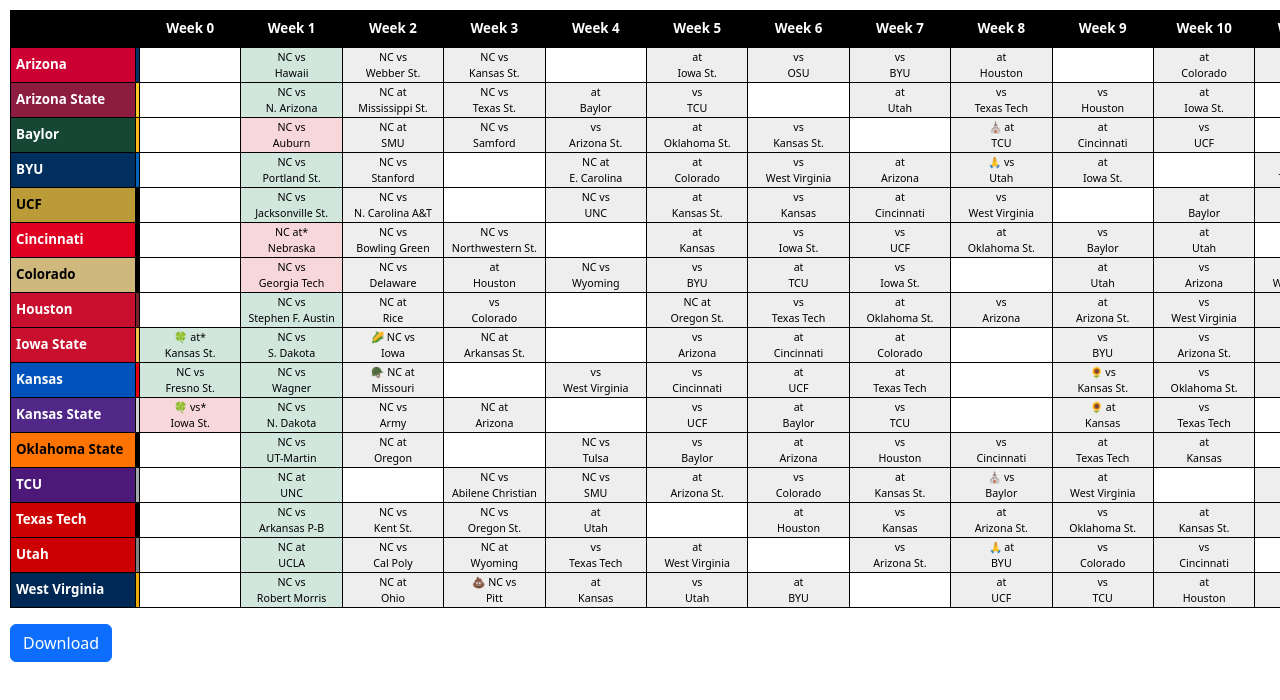
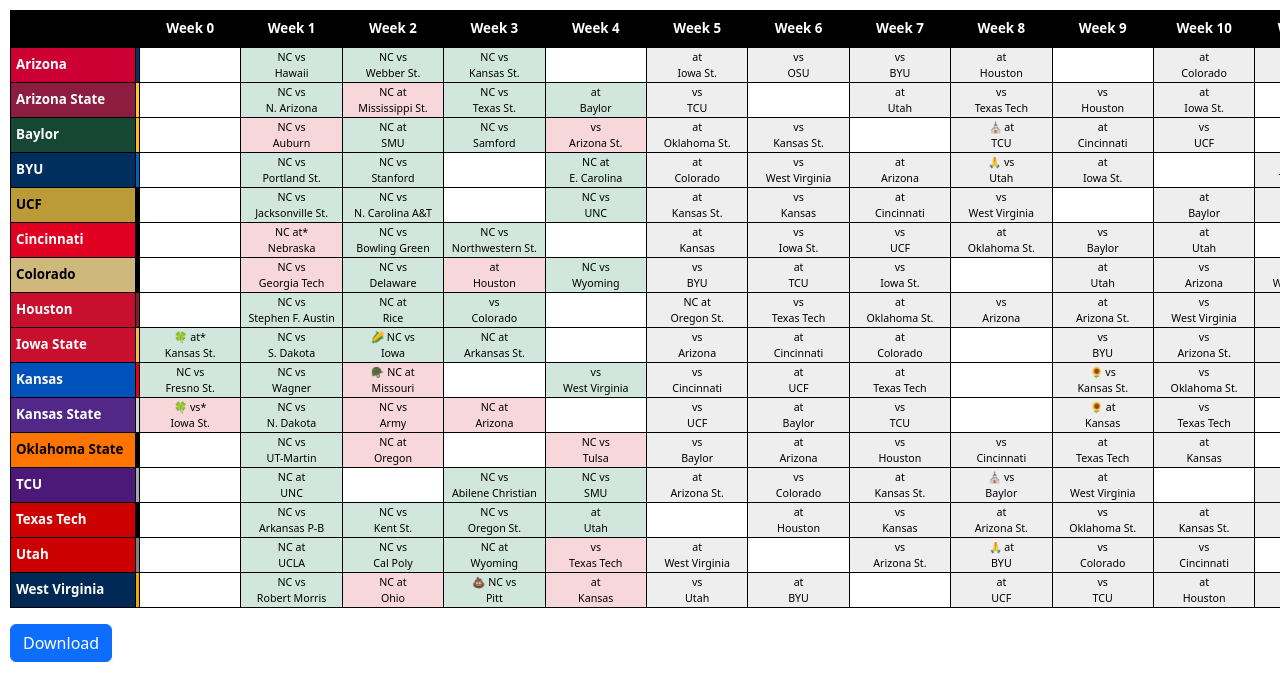
Before and after one commit to CivBase/b12-picks, a plain HTML site: page index.html in a window 1280 px wide. Shown: the top 700 px of the page. Drawn offline with nearby package versions, Linux system fonts and the light colour scheme.

Commit message:
Updated through week 4

```diff
--- a/index.html
+++ b/index.html
@@ -119,8 +119,8 @@
           "picks": {
             "w00": null,
             "w01": {"pick": true,  "nc": true,  "pre": "NC vs",    "team": "Hawaii"},
-            "w02": {"pick": null,  "nc": true,  "pre": "NC vs",    "team": "Webber St."},
-            "w03": {"pick": null,  "nc": true,  "pre": "NC vs",    "team": "Kansas St."},
+            "w02": {"pick": true,  "nc": true,  "pre": "NC vs",    "team": "Webber St."},
+            "w03": {"pick": true,  "nc": true,  "pre": "NC vs",    "team": "Kansas St."},
             "w04": null,
             "w05": {"pick": null,  "nc": false, "pre": "at",       "team": "Iowa St."},
             "w06": {"pick": null,  "nc": false, "pre": "vs",       "team": "OSU"},
@@ -141,9 +141,9 @@
           "picks": {
             "w00": null,
             "w01": {"pick": true,  "nc": true,  "pre": "NC vs",    "team": "N. Arizona"},
-            "w02": {"pick": null,  "nc": true,  "pre": "NC at",    "team": "Mississippi St."},
-            "w03": {"pick": null,  "nc": true,  "pre": "NC vs",    "team": "Texas St."},
-            "w04": {"pick": null,  "nc": false, "pre": "at",       "team": "Baylor"},
+            "w02": {"pick": false, "nc": true,  "pre": "NC at",    "team": "Mississippi St."},
+            "w03": {"pick": true,  "nc": true,  "pre": "NC vs",    "team": "Texas St."},
+            "w04": {"pick": true,  "nc": false, "pre": "at",       "team": "Baylor"},
             "w05": {"pick": null,  "nc": false, "pre": "vs",       "team": "TCU"},
             "w06": null,
             "w07": {"pick": null,  "nc": false, "pre": "at",       "team": "Utah"},
@@ -163,9 +163,9 @@
           "picks": {
             "w00": null,
             "w01": {"pick": false, "nc": true,  "pre": "NC vs",    "team": "Auburn"},
-            "w02": {"pick": null,  "nc": true,  "pre": "NC at",    "team": "SMU"},
-            "w03": {"pick": null,  "nc": true,  "pre": "NC vs",    "team": "Samford"},
-            "w04": {"pick": null,  "nc": false, "pre": "vs",       "team": "Arizona St."},
+            "w02": {"pick": true,  "nc": true,  "pre": "NC at",    "team": "SMU"},
+            "w03": {"pick": true,  "nc": true,  "pre": "NC vs",    "team": "Samford"},
+            "w04": {"pick": false, "nc": false, "pre": "vs",       "team": "Arizona St."},
             "w05": {"pick": null,  "nc": false, "pre": "at",       "team": "Oklahoma St."},
             "w06": {"pick": null,  "nc": false, "pre": "vs",       "team": "Kansas St."},
             "w07": null,
@@ -185,9 +185,9 @@
           "picks": {
             "w00": null,
             "w01": {"pick": true,  "nc": true,  "pre": "NC vs",    "team": "Portland St."},
-            "w02": {"pick": null,  "nc": true,  "pre": "NC vs",    "team": "Stanford"},
+            "w02": {"pick": true,  "nc": true,  "pre": "NC vs",    "team": "Stanford"},
             "w03": null,
-            "w04": {"pick": null,  "nc": true,  "pre": "NC at",    "team": "E. Carolina"},
+            "w04": {"pick": true,  "nc": true,  "pre": "NC at",    "team": "E. Carolina"},
             "w05": {"pick": null,  "nc": false, "pre": "at",       "team": "Colorado"},
             "w06": {"pick": null,  "nc": false, "pre": "vs",       "team": "West Virginia"},
             "w07": {"pick": null,  "nc": false, "pre": "at",       "team": "Arizona"},
@@ -207,9 +207,9 @@
           "picks": {
             "w00": null,
             "w01": {"pick": true,  "nc": true,  "pre": "NC vs",    "team": "Jacksonville St."},
-            "w02": {"pick": null,  "nc": true,  "pre": "NC vs",    "team": "N. Carolina A&T"},
+            "w02": {"pick": true,  "nc": true,  "pre": "NC vs",    "team": "N. Carolina A&T"},
             "w03": null,
-            "w04": {"pick": null,  "nc": true,  "pre": "NC vs",    "team": "UNC"},
+            "w04": {"pick": true,  "nc": true,  "pre": "NC vs",    "team": "UNC"},
             "w05": {"pick": null,  "nc": false, "pre": "at",       "team": "Kansas St."},
             "w06": {"pick": null,  "nc": false, "pre": "vs",       "team": "Kansas"},
             "w07": {"pick": null,  "nc": false, "pre": "at",       "team": "Cincinnati"},
@@ -229,8 +229,8 @@
           "picks": {
             "w00": null,
             "w01": {"pick": false, "nc": true,  "pre": "NC at*",   "team": "Nebraska"},
-            "w02": {"pick": null,  "nc": true,  "pre": "NC vs",    "team": "Bowling Green"},
-            "w03": {"pick": null,  "nc": true,  "pre": "NC vs",    "team": "Northwestern St."},
+            "w02": {"pick": true,  "nc": true,  "pre": "NC vs",    "team": "Bowling Green"},
+            "w03": {"pick": true,  "nc": true,  "pre": "NC vs",    "team": "Northwestern St."},
             "w04": null,
             "w05": {"pick": null,  "nc": false, "pre": "at",       "team": "Kansas"},
             "w06": {"pick": null,  "nc": false, "pre": "vs",       "team": "Iowa St."},
@@ -251,9 +251,9 @@
           "picks": {
             "w00": null,
             "w01": {"pick": false, "nc": true,  "pre": "NC vs",    "team": "Georgia Tech"},
-            "w02": {"pick": null,  "nc": true,  "pre": "NC vs",    "team": "Delaware"},
-            "w03": {"pick": null,  "nc": false, "pre": "at",       "team": "Houston"},
-            "w04": {"pick": null,  "nc": true,  "pre": "NC vs",    "team": "Wyoming"},
+            "w02": {"pick": true,  "nc": true,  "pre": "NC vs",    "team": "Delaware"},
+            "w03": {"pick": false, "nc": false, "pre": "at",       "team": "Houston"},
+            "w04": {"pick": true,  "nc": true,  "pre": "NC vs",    "team": "Wyoming"},
             "w05": {"pick": null,  "nc": false, "pre": "vs",       "team": "BYU"},
             "w06": {"pick": null,  "nc": false, "pre": "at",       "team": "TCU"},
             "w07": {"pick": null,  "nc": false, "pre": "vs",       "team": "Iowa St."},
@@ -273,8 +273,8 @@
           "picks": {
             "w00": null,
             "w01": {"pick": true,  "nc": true,  "pre": "NC vs",    "team": "Stephen F. Austin"},
-            "w02": {"pick": null,  "nc": true,  "pre": "NC at",    "team": "Rice"},
-            "w03": {"pick": null,  "nc": false, "pre": "vs",       "team": "Colorado"},
+            "w02": {"pick": true,  "nc": true,  "pre": "NC at",    "team": "Rice"},
+            "w03": {"pick": true,  "nc": false, "pre": "vs",       "team": "Colorado"},
             "w04": null,
             "w05": {"pick": null,  "nc": true,  "pre": "NC at",    "team": "Oregon St."},
             "w06": {"pick": null,  "nc": false, "pre": "vs",       "team": "Texas Tech"},
@@ -295,8 +295,8 @@
           "picks": {
             "w00": {"pick": true,  "nc": false, "pre": "🍀 at*",   "team": "Kansas St."},
             "w01": {"pick": true,  "nc": true,  "pre": "NC vs",    "team": "S. Dakota"},
-            "w02": {"pick": null,  "nc": true,  "pre": "🌽 NC vs", "team": "Iowa"},
-            "w03": {"pick": null,  "nc": true,  "pre": "NC at",    "team": "Arkansas St."},
+            "w02": {"pick": true,  "nc": true,  "pre": "🌽 NC vs", "team": "Iowa"},
+            "w03": {"pick": true,  "nc": true,  "pre": "NC at",    "team": "Arkansas St."},
             "w04": null,
             "w05": {"pick": null,  "nc": false, "pre": "vs",       "team": "Arizona"},
             "w06": {"pick": null,  "nc": false, "pre": "at",       "team": "Cincinnati"},
@@ -317,9 +317,9 @@
           "picks": {
             "w00": {"pick": true,  "nc": true,  "pre": "NC vs",    "team": "Fresno St."},
             "w01": {"pick": true,  "nc": true,  "pre": "NC vs",    "team": "Wagner"},
-            "w02": {"pick": null,  "nc": true,  "pre": "🪖 NC at", "team": "Missouri"},
+            "w02": {"pick": false, "nc": true,  "pre": "🪖 NC at", "team": "Missouri"},
             "w03": null,
-            "w04": {"pick": null,  "nc": false, "pre": "vs",       "team": "West Virginia"},
+            "w04": {"pick": true,  "nc": false, "pre": "vs",       "team": "West Virginia"},
             "w05": {"pick": null,  "nc": false, "pre": "vs",       "team": "Cincinnati"},
             "w06": {"pick": null,  "nc": false, "pre": "at",       "team": "UCF"},
             "w07": {"pick": null,  "nc": false, "pre": "at",       "team": "Texas Tech"},
@@ -339,8 +339,8 @@
           "picks": {
             "w00": {"pick": false, "nc": false, "pre": "🍀 vs*",   "team": "Iowa St."},
             "w01": {"pick": true,  "nc": true,  "pre": "NC vs",    "team": "N. Dakota"},
-            "w02": {"pick": null,  "nc": true,  "pre": "NC vs",    "team": "Army"},
-            "w03": {"pick": null,  "nc": true,  "pre": "NC at",    "team": "Arizona"},
+            "w02": {"pick": false, "nc": true,  "pre": "NC vs",    "team": "Army"},
+            "w03": {"pick": false, "nc": true,  "pre": "NC at",    "team": "Arizona"},
             "w04": null,
             "w05": {"pick": null,  "nc": false, "pre": "vs",       "team": "UCF"},
             "w06": {"pick": null,  "nc": false, "pre": "at",       "team": "Baylor"},
@@ -361,9 +361,9 @@
           "picks": {
             "w00": null,
             "w01": {"pick": true,  "nc": true,  "pre": "NC vs",    "team": "UT-Martin"},
-            "w02": {"pick": null,  "nc": true,  "pre": "NC at",    "team": "Oregon"},
+            "w02": {"pick": false, "nc": true,  "pre": "NC at",    "team": "Oregon"},
             "w03": null,
-            "w04": {"pick": null,  "nc": true,  "pre": "NC vs",    "team": "Tulsa"},
+            "w04": {"pick": false, "nc": true,  "pre": "NC vs",    "team": "Tulsa"},
             "w05": {"pick": null,  "nc": false, "pre": "vs",       "team": "Baylor"},
             "w06": {"pick": null,  "nc": false, "pre": "at",       "team": "Arizona"},
             "w07": {"pick": null,  "nc": false, "pre": "vs",       "team": "Houston"},
@@ -384,8 +384,8 @@
             "w00": null,
             "w01": {"pick": true,  "nc": true,  "pre": "NC at",    "team": "UNC"},
             "w02": null,
-            "w03": {"pick": null,  "nc": true,  "pre": "NC vs",    "team": "Abilene Christian"},
-            "w04": {"pick": null,  "nc": true,  "pre": "NC vs",    "team": "SMU"},
+            "w03": {"pick": true,  "nc": true,  "pre": "NC vs",    "team": "Abilene Christian"},
+            "w04": {"pick": true,  "nc": true,  "pre": "NC vs",    "team": "SMU"},
             "w05": {"pick": null,  "nc": false, "pre": "at",       "team": "Arizona St."},
             "w06": {"pick": null,  "nc": false, "pre": "vs",       "team": "Colorado"},
             "w07": {"pick": null,  "nc": false, "pre": "at",       "team": "Kansas St."},
@@ -405,9 +405,9 @@
           "picks": {
             "w00": null,
             "w01": {"pick": true,  "nc": true,  "pre": "NC vs",    "team": "Arkansas P-B"},
-            "w02": {"pick": null,  "nc": true,  "pre": "NC vs",    "team": "Kent St."},
-            "w03": {"pick": null,  "nc": true,  "pre": "NC vs",    "team": "Oregon St."},
-            "w04": {"pick": null,  "nc": false, "pre": "at",       "team": "Utah"},
+            "w02": {"pick": true,  "nc": true,  "pre": "NC vs",    "team": "Kent St."},
+            "w03": {"pick": true,  "nc": true,  "pre": "NC vs",    "team": "Oregon St."},
+            "w04": {"pick": true,  "nc": false, "pre": "at",       "team": "Utah"},
             "w05": null,
             "w06": {"pick": null,  "nc": false, "pre": "at",       "team": "Houston"},
             "w07": {"pick": null,  "nc": false, "pre": "vs",       "team": "Kansas"},
@@ -427,9 +427,9 @@
           "picks": {
             "w00": null,
             "w01": {"pick": true,  "nc": true,  "pre": "NC at",    "team": "UCLA"},
-            "w02": {"pick": null,  "nc": true,  "pre": "NC vs",    "team": "Cal Poly"},
-            "w03": {"pick": null,  "nc": true,  "pre": "NC at",    "team": "Wyoming"},
-            "w04": {"pick": null,  "nc": false, "pre": "vs",       "team": "Texas Tech"},
+            "w02": {"pick": true,  "nc": true,  "pre": "NC vs",    "team": "Cal Poly"},
+            "w03": {"pick": true,  "nc": true,  "pre": "NC at",    "team": "Wyoming"},
+            "w04": {"pick": false, "nc": false, "pre": "vs",       "team": "Texas Tech"},
             "w05": {"pick": null,  "nc": false, "pre": "at",       "team": "West Virginia"},
             "w06": null,
             "w07": {"pick": null,  "nc": false, "pre": "vs",       "team": "Arizona St."},
@@ -449,9 +449,9 @@
           "picks": {
             "w00": null,
             "w01": {"pick": true,  "nc": true,  "pre": "NC vs",    "team": "Robert Morris"},
-            "w02": {"pick": null,  "nc": true,  "pre": "NC at",    "team": "Ohio"},
-            "w03": {"pick": null,  "nc": true,  "pre": "💩 NC vs", "team": "Pitt"},
-            "w04": {"pick": null,  "nc": false, "pre": "at",       "team": "Kansas"},
+            "w02": {"pick": false, "nc": true,  "pre": "NC at",    "team": "Ohio"},
+            "w03": {"pick": true,  "nc": true,  "pre": "💩 NC vs", "team": "Pitt"},
+            "w04": {"pick": false, "nc": false, "pre": "at",       "team": "Kansas"},
             "w05": {"pick": null,  "nc": false, "pre": "vs",       "team": "Utah"},
             "w06": {"pick": null,  "nc": false, "pre": "at",       "team": "BYU"},
             "w07": null,
```
